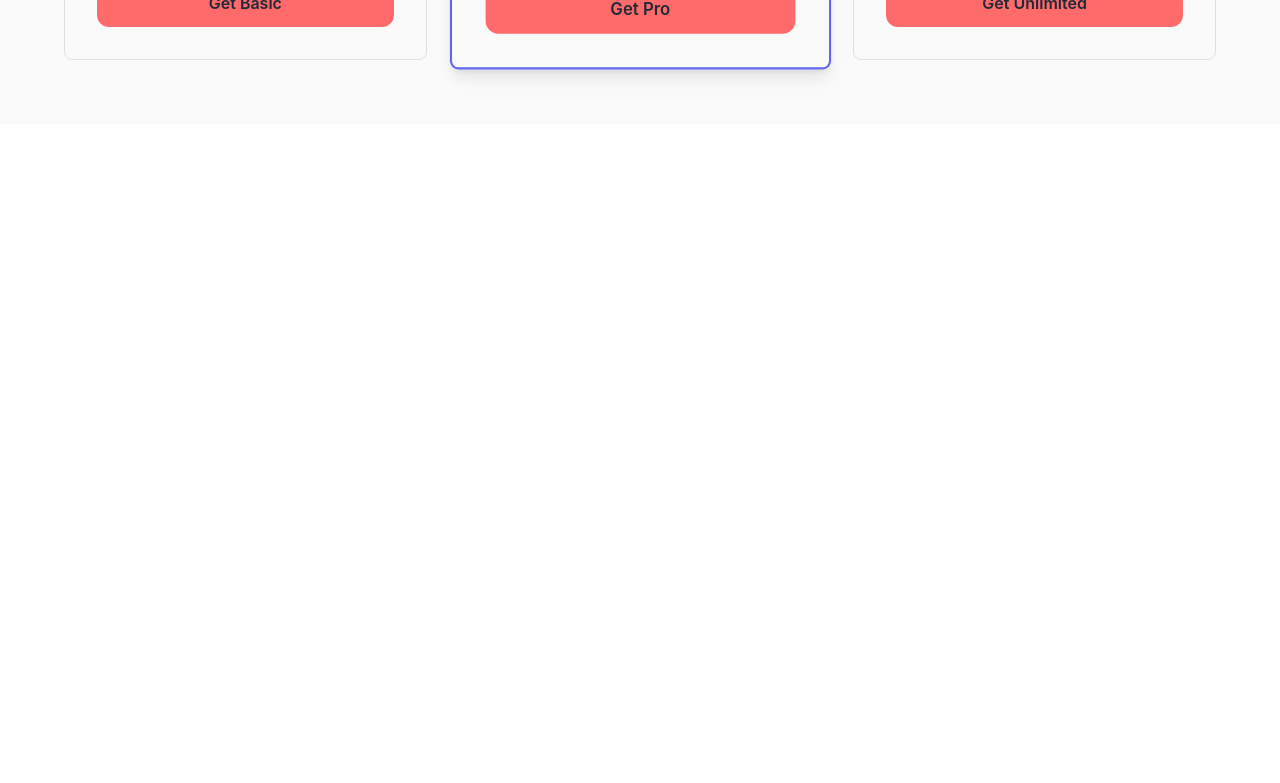
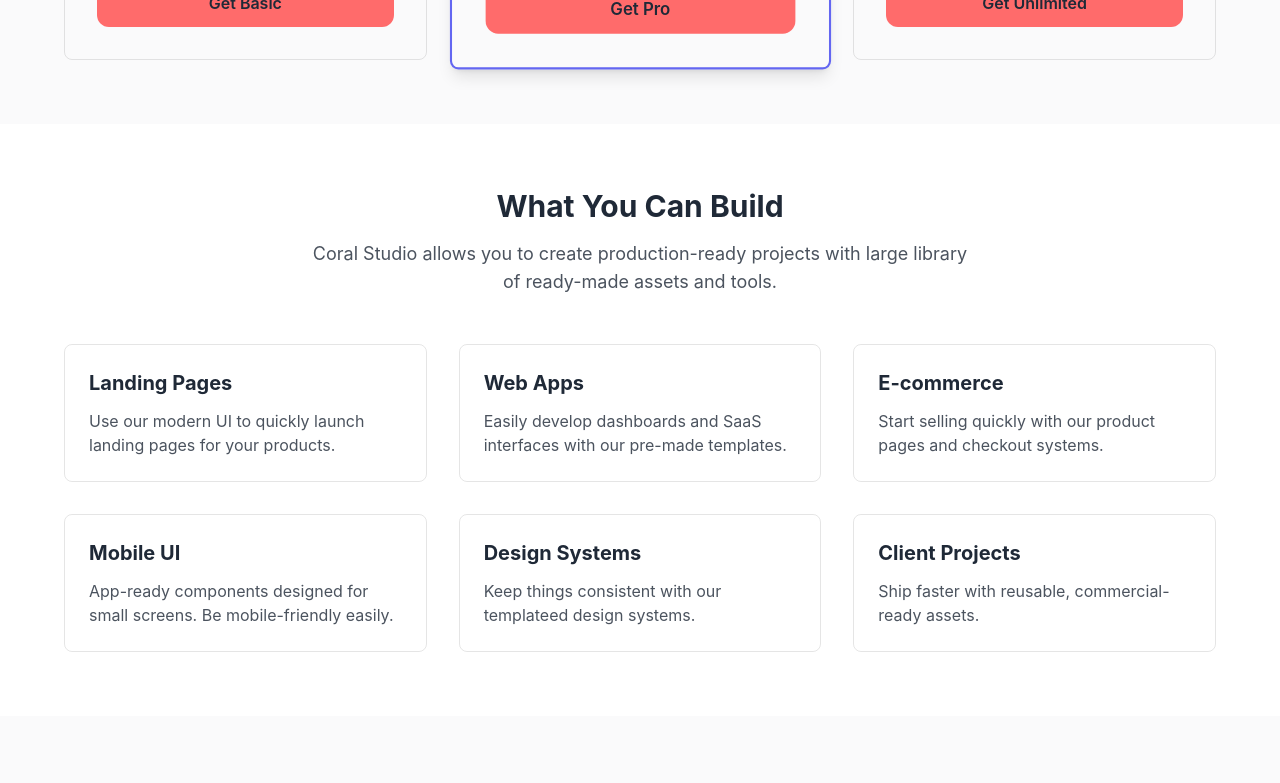
Before and after one commit to ZippyDaFish/creativeSuite-demo, a SvelteKit app: page / in a window 1280 px wide. Shown: the part 1820-2603 px from the top of the page. Built offline with nearby package versions, Linux system fonts and the light colour scheme.

Commit message:
Capabilities section

```diff
--- a/src/routes/+page.svelte
+++ b/src/routes/+page.svelte
@@ -115,8 +115,45 @@
 </section>
 
 <!-- Capabilities -->
- <section class="w-full min-h-screen p-16 flex flex-col items-center bg-[var(--color-surface)]">
+<section class="w-full min-h-[66vh] p-16 flex flex-col items-center bg-[var(--color-surface)] text-center space-y-12">
+    <div class="max-w-2xl space-y-4">
+        <h2 class="text-3xl font-semibold">What You Can Build</h2>
+        <p class="text-lg opacity-80">
+            Coral Studio allows you to create production-ready projects with large library of ready-made assets and tools.
+        </p>
+    </div>
 
+    <div class="grid grid-cols-1 md:grid-cols-2 lg:grid-cols-3 gap-8 max-w-6xl w-full text-left">
+        <div class="space-y-3 p-6 rounded-[var(--radius-lg)] border border-black/10">
+            <h3 class="text-xl font-semibold">Landing Pages</h3>
+            <p class="opacity-80">Use our modern UI to quickly launch landing pages for your products.</p>
+        </div>
+
+        <div class="space-y-3 p-6 rounded-[var(--radius-lg)] border border-black/10">
+            <h3 class="text-xl font-semibold">Web Apps</h3>
+            <p class="opacity-80">Easily develop dashboards and SaaS interfaces with our pre-made templates.</p>
+        </div>
+
+        <div class="space-y-3 p-6 rounded-[var(--radius-lg)] border border-black/10">
+            <h3 class="text-xl font-semibold">E-commerce</h3>
+            <p class="opacity-80">Start selling quickly with our product pages and checkout systems.</p>
+        </div>
+
+        <div class="space-y-3 p-6 rounded-[var(--radius-lg)] border border-black/10">
+            <h3 class="text-xl font-semibold">Mobile UI</h3>
+            <p class="opacity-80">App-ready components designed for small screens. Be mobile-friendly easily.</p>
+        </div>
+
+        <div class="space-y-3 p-6 rounded-[var(--radius-lg)] border border-black/10">
+            <h3 class="text-xl font-semibold">Design Systems</h3>
+            <p class="opacity-80">Keep things consistent with our templateed design systems.</p>
+        </div>
+
+        <div class="space-y-3 p-6 rounded-[var(--radius-lg)] border border-black/10">
+            <h3 class="text-xl font-semibold">Client Projects</h3>
+            <p class="opacity-80">Ship faster with reusable, commercial-ready assets.</p>
+        </div>
+    </div>
 </section>
 
 <!-- Offer -->
```
